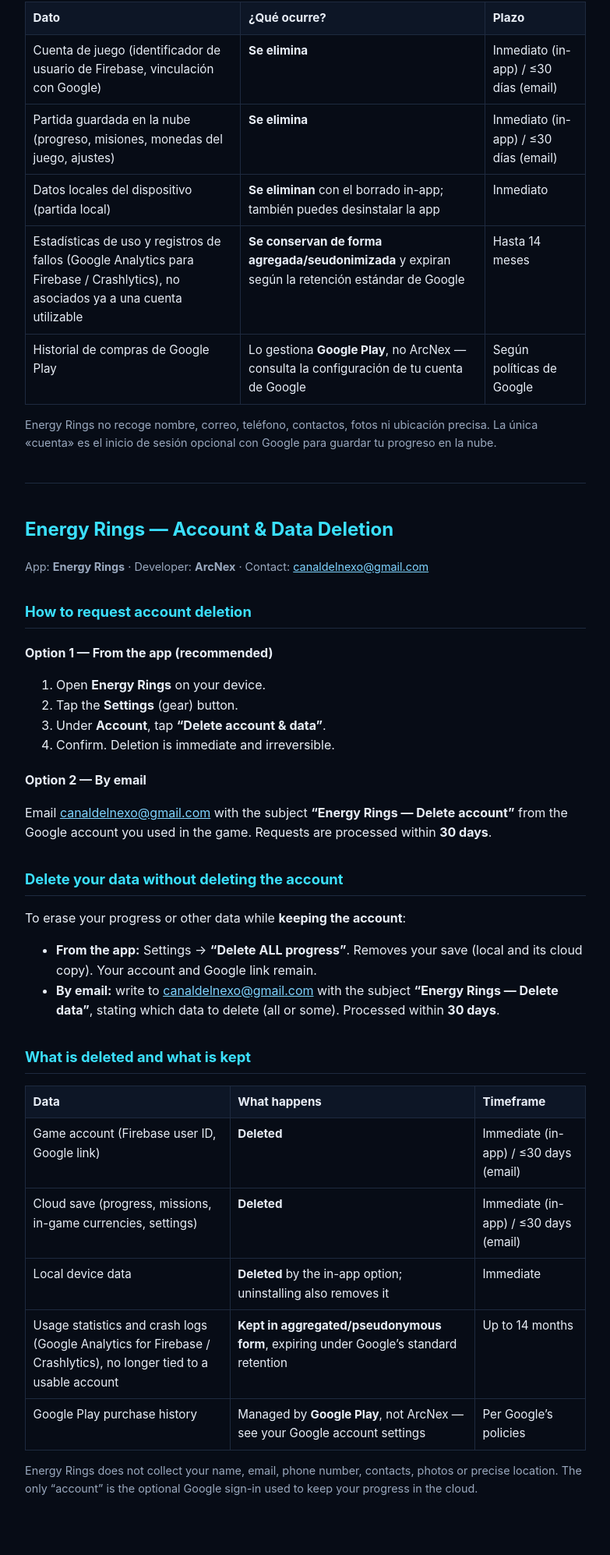
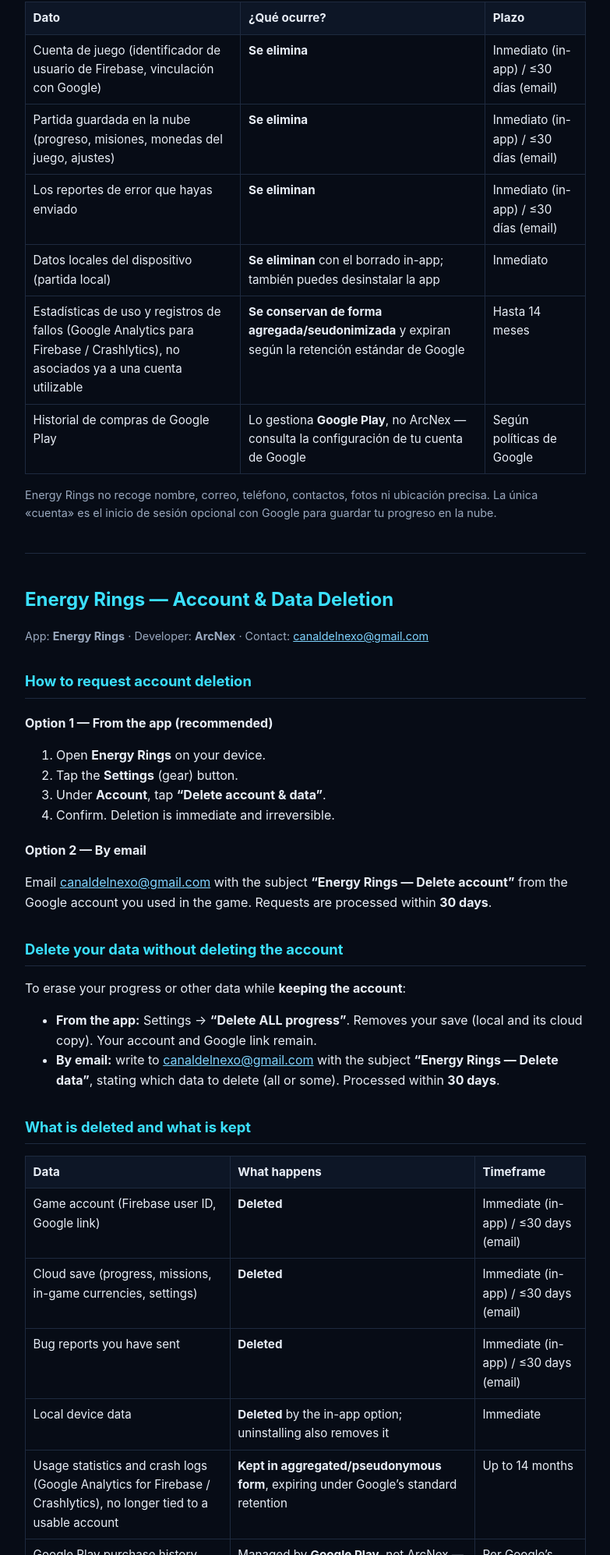
Before and after one commit to canaldelnexo-ux/energyrings-legal, a plain HTML site: page delete-account.html in a window 1280 px wide. Shown: the part 829-2823 px from the top of the page at 78% size, without its empty margins (248-1031 px from the left). Before the commit the page ends 2796 px from the top, so only its background shows below. Drawn offline with Linux system fonts and the light colour scheme.

Commit message:
Add files via upload

```diff
--- a/delete-account.html
+++ b/delete-account.html
@@ -48,6 +48,7 @@
   <tr><th>Dato</th><th>¿Qué ocurre?</th><th>Plazo</th></tr>
   <tr><td>Cuenta de juego (identificador de usuario de Firebase, vinculación con Google)</td><td><strong>Se elimina</strong></td><td>Inmediato (in-app) / ≤30 días (email)</td></tr>
   <tr><td>Partida guardada en la nube (progreso, misiones, monedas del juego, ajustes)</td><td><strong>Se elimina</strong></td><td>Inmediato (in-app) / ≤30 días (email)</td></tr>
+  <tr><td>Los reportes de error que hayas enviado</td><td><strong>Se eliminan</strong></td><td>Inmediato (in-app) / ≤30 días (email)</td></tr>
   <tr><td>Datos locales del dispositivo (partida local)</td><td><strong>Se eliminan</strong> con el borrado in-app; también puedes desinstalar la app</td><td>Inmediato</td></tr>
   <tr><td>Estadísticas de uso y registros de fallos (Google Analytics para Firebase / Crashlytics), no asociados ya a una cuenta utilizable</td><td><strong>Se conservan de forma agregada/seudonimizada</strong> y expiran según la retención estándar de Google</td><td>Hasta 14 meses</td></tr>
   <tr><td>Historial de compras de Google Play</td><td>Lo gestiona <strong>Google Play</strong>, no ArcNex — consulta la configuración de tu cuenta de Google</td><td>Según políticas de Google</td></tr>
@@ -82,6 +83,7 @@
   <tr><th>Data</th><th>What happens</th><th>Timeframe</th></tr>
   <tr><td>Game account (Firebase user ID, Google link)</td><td><strong>Deleted</strong></td><td>Immediate (in-app) / ≤30 days (email)</td></tr>
   <tr><td>Cloud save (progress, missions, in-game currencies, settings)</td><td><strong>Deleted</strong></td><td>Immediate (in-app) / ≤30 days (email)</td></tr>
+  <tr><td>Bug reports you have sent</td><td><strong>Deleted</strong></td><td>Immediate (in-app) / ≤30 days (email)</td></tr>
   <tr><td>Local device data</td><td><strong>Deleted</strong> by the in-app option; uninstalling also removes it</td><td>Immediate</td></tr>
   <tr><td>Usage statistics and crash logs (Google Analytics for Firebase / Crashlytics), no longer tied to a usable account</td><td><strong>Kept in aggregated/pseudonymous form</strong>, expiring under Google’s standard retention</td><td>Up to 14 months</td></tr>
   <tr><td>Google Play purchase history</td><td>Managed by <strong>Google Play</strong>, not ArcNex — see your Google account settings</td><td>Per Google’s policies</td></tr>
```
